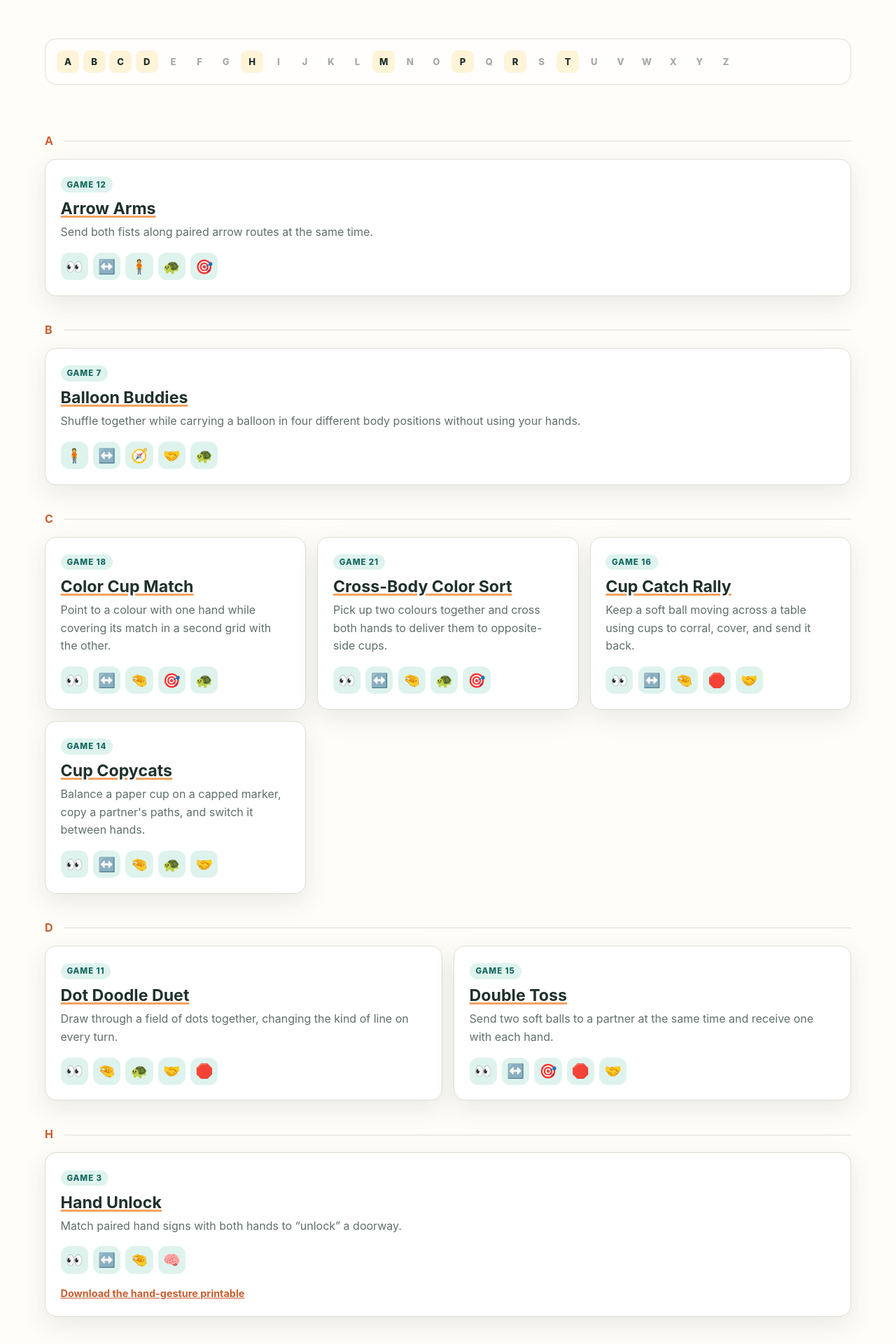
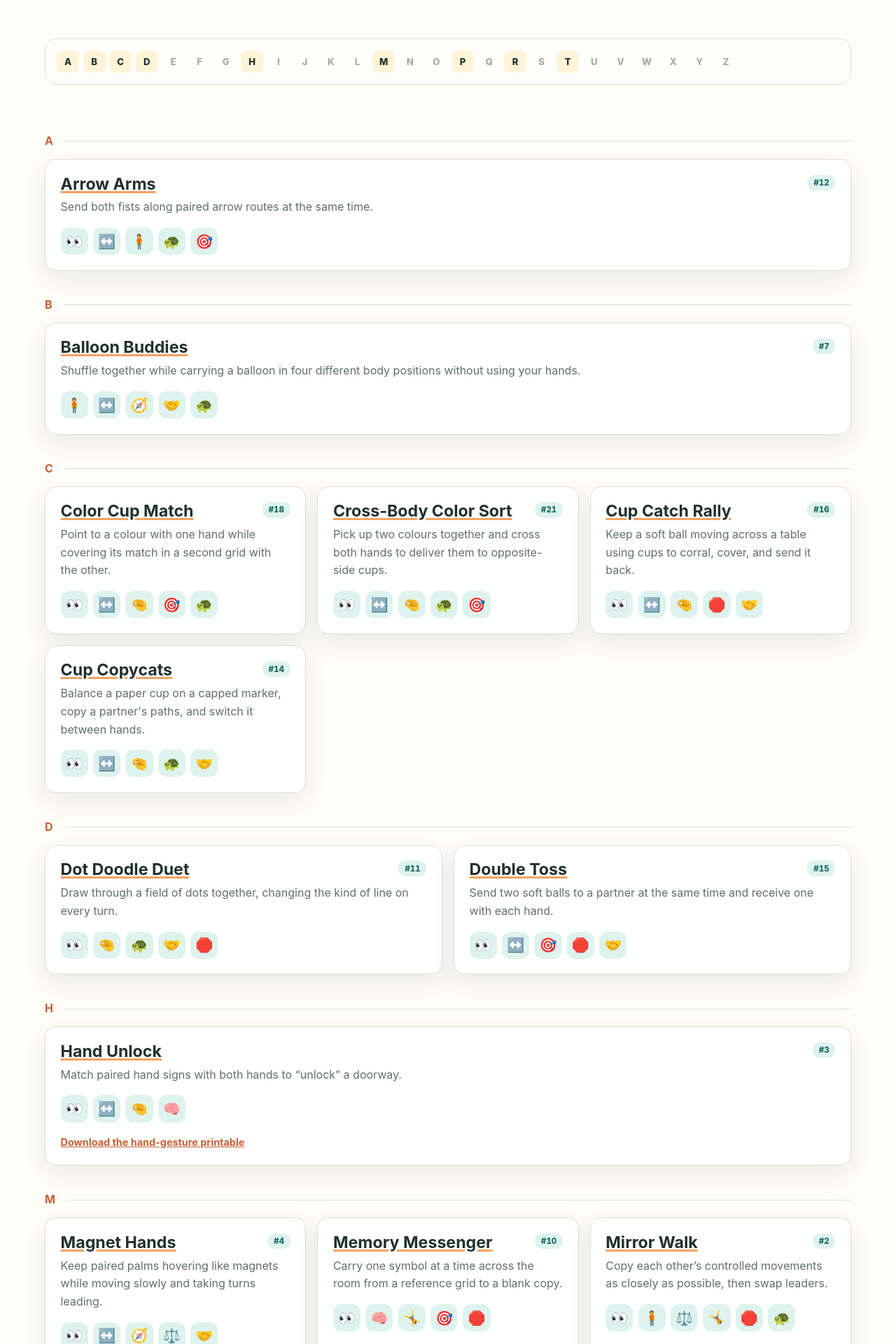
Before and after one commit to jackrsteiner/morning-games, a Jekyll site: the page built from index.html, in a window 1280 px wide. Shown: the part 497-2417 px from the top of the page at 70% size. Built offline with Jekyll 4.4.1, drawn with Linux system fonts in a browser that asks for light colours; some of the changed text lies outside the part shown.

Commit message:
Refine activity number badges

```diff
--- a/assets/css/main.css
+++ b/assets/css/main.css
@@ -155,8 +155,15 @@ h1 {
   box-shadow: var(--shadow);
 }
 
+.game-card__header {
+  display: flex;
+  align-items: flex-start;
+  gap: 0.75rem;
+  margin-bottom: 0.5rem;
+}
+
 .game-card .game-number {
-  display: inline-block;
+  flex: none;
   margin: 0;
   padding: 0.2rem 0.55rem;
   border-radius: 999px;
@@ -164,12 +171,11 @@ h1 {
   background: var(--leaf-pale);
   font-size: 0.72rem;
   font-weight: 850;
-  letter-spacing: 0.08em;
+  font-variant-numeric: tabular-nums;
   line-height: 1.4;
-  text-transform: uppercase;
 }
 
-.game-card h3 { margin: 0.65rem 0 0.5rem; font-size: 1.45rem; }
+.game-card h3 { min-width: 0; flex: 1; margin: 0; font-size: 1.45rem; }
 .game-card h3 a { color: var(--ink); text-decoration-color: var(--sun); text-decoration-thickness: 0.13em; }
 .game-card p { margin: 0; color: var(--muted); }
 
--- a/index.html
+++ b/index.html
@@ -48,8 +48,10 @@ title: Morning Games
       <article class="game-card">
         {% assign game_key = game.path | split: "/" | last | remove: ".md" %}
         {% assign game_number = site.data.activity_numbers[game_key] %}
-        {% if game_number %}<p class="game-number">Game {{ game_number }}</p>{% endif %}
-        <h3><a href="{{ game.url | relative_url }}">{{ game.title }}</a></h3>
+        <div class="game-card__header">
+          <h3><a href="{{ game.url | relative_url }}">{{ game.title }}</a></h3>
+          {% if game_number %}<span class="game-number" aria-label="Game number {{ game_number }}">#{{ game_number }}</span>{% endif %}
+        </div>
         <p>{{ game.summary }}</p>
 
         {% if game.focus %}
```
